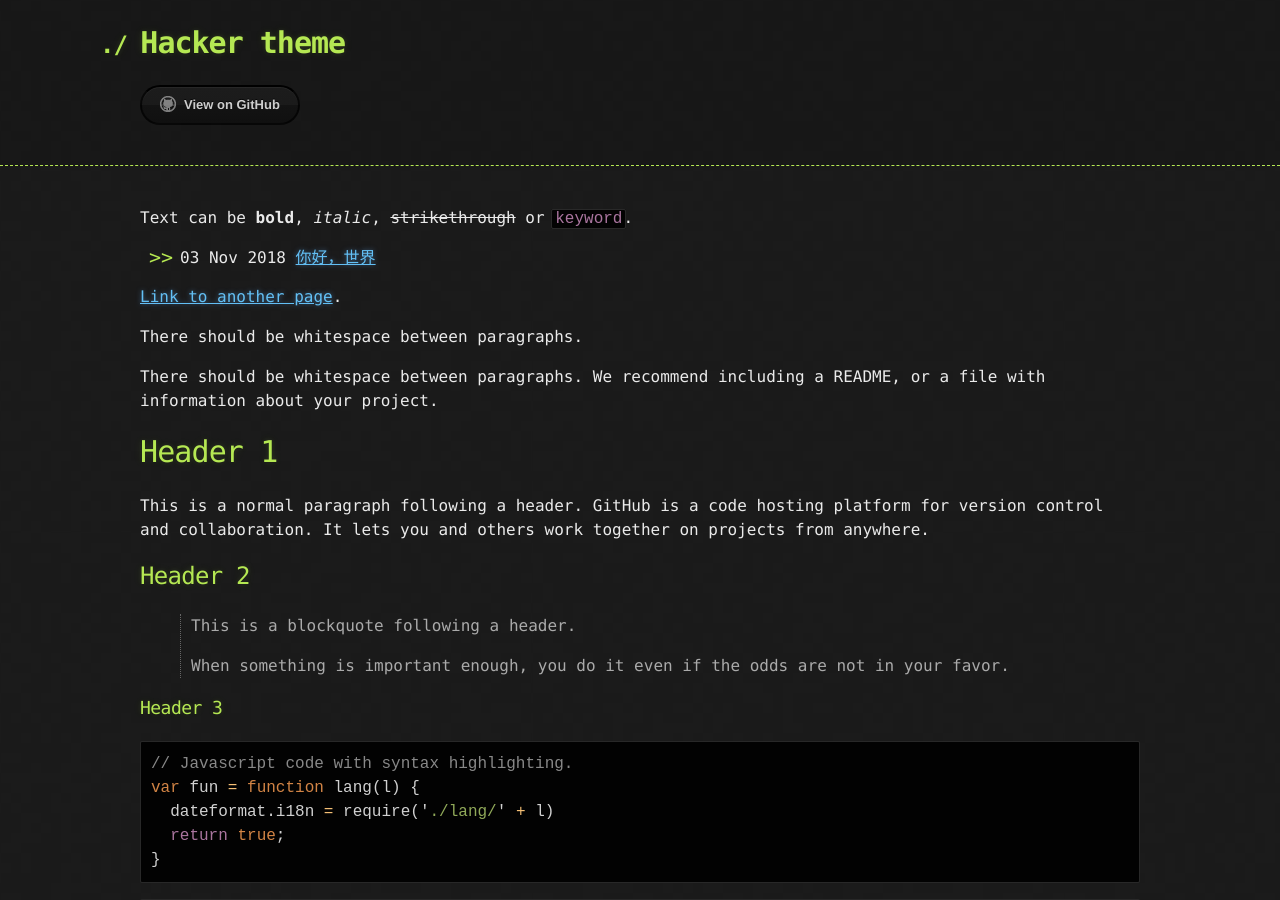
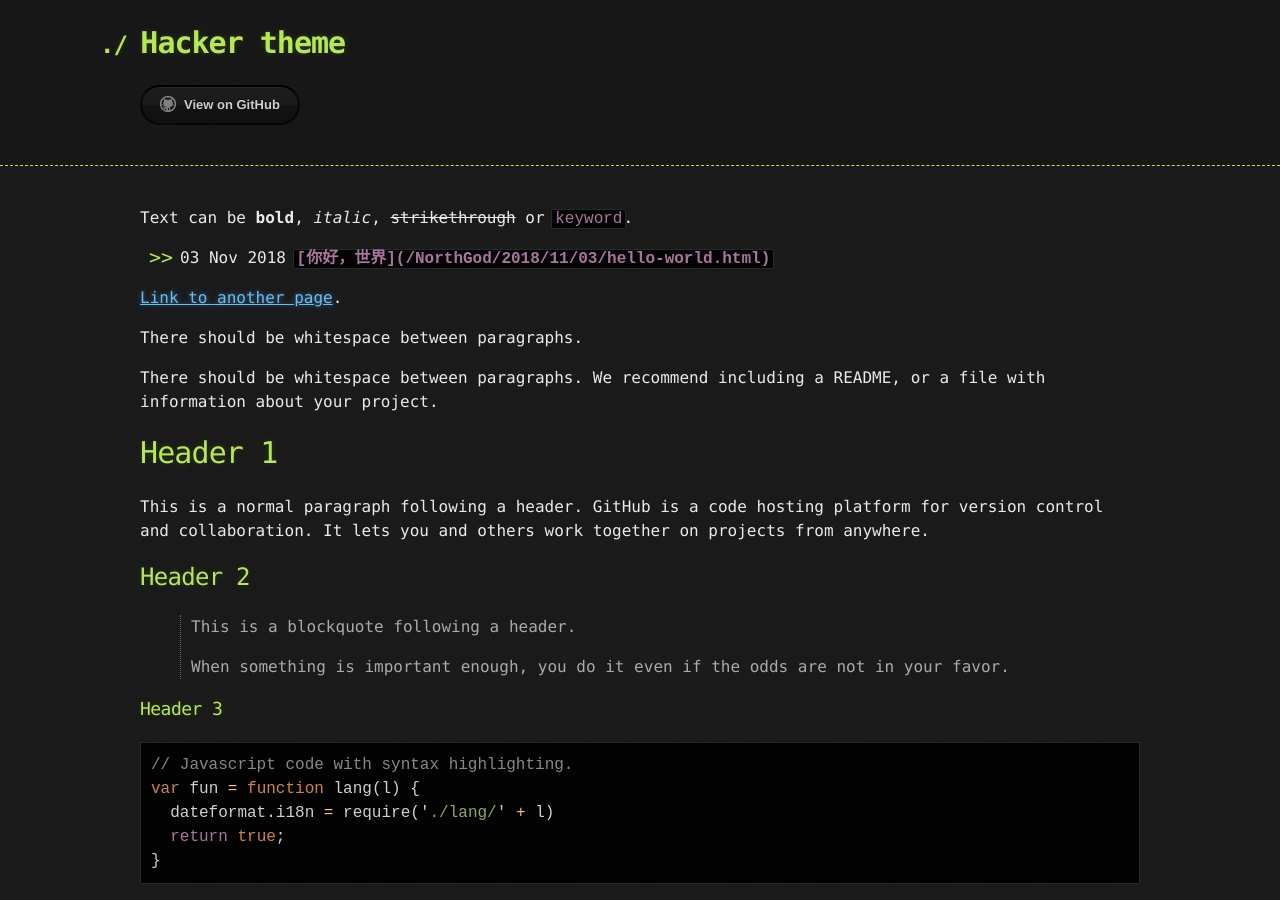
Before and after one commit to yeasonhe/NorthGod, a Jekyll site: the page built from index.md, in a window 1280 px wide and 900 px high. Built offline with Jekyll 4.4.1, drawn with Linux system fonts in a browser that asks for light colours; the repository's description, which GitHub fills in, is left out.

Commit message:
little style update

```diff
--- a/index.md
+++ b/index.md
@@ -5,7 +5,7 @@
 Text can be **bold**, _italic_, ~~strikethrough~~ or `keyword`.
 
 {% for post in site.posts %}
-*   {{ post.date|date_to_string }} [{{ post.title }}]({{site.baseurl}}{{post.url}})
+*   {{ post.date|date_to_string }} **`[{{ post.title }}]({{site.baseurl}}{{post.url}})`**
 {% endfor %}
 
 [Link to another page](./another-page.html).
```
